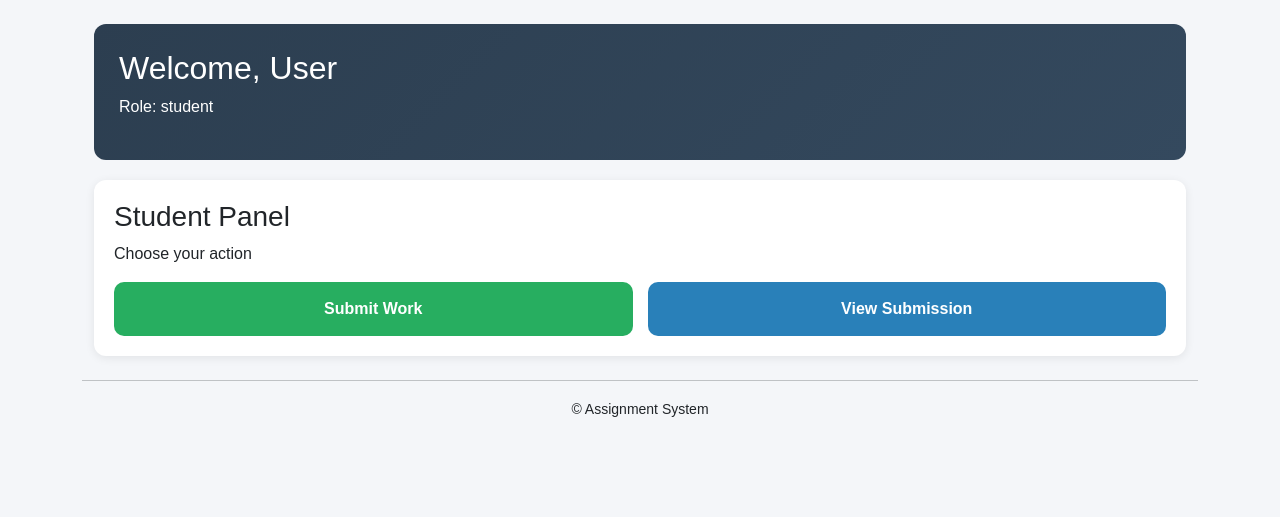
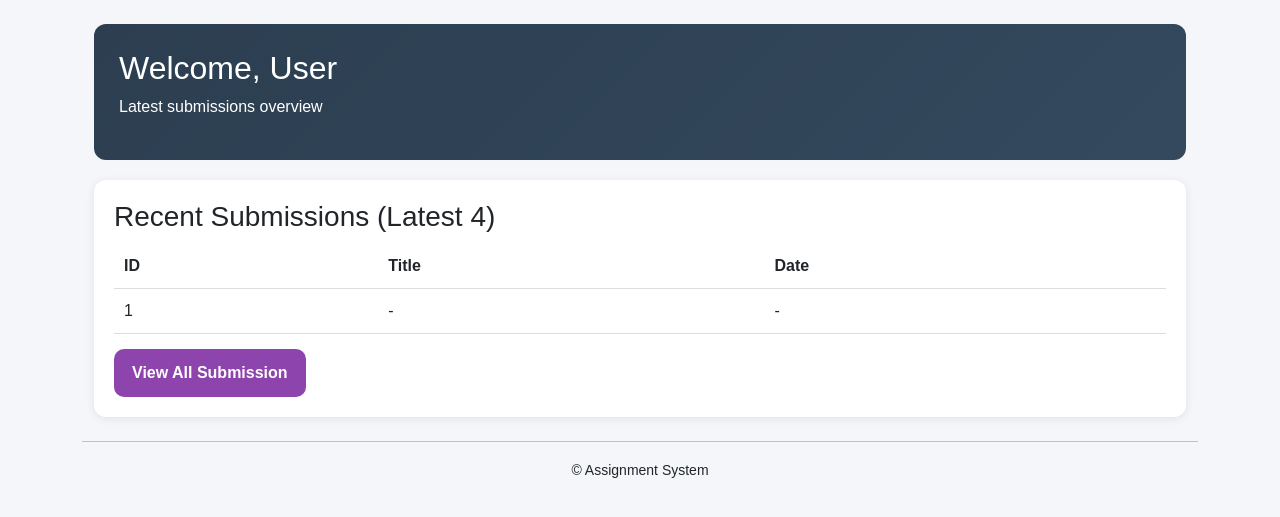
Before and after one commit to Ainaa06K/Mini-Project-2, a PHP site: page /dashboard.php in a window 1280 px wide. Shown: the part 56-573 px from the top of the page. Run offline with PHP 8.4, Linux system fonts and the light colour scheme; tables that the repository leaves empty hold one stand-in row (values such as "Sample post").

Commit message:
Update dashboard.php

```diff
--- a/dashboard.php
+++ b/dashboard.php
@@ -3,7 +3,11 @@ include 'config.php';
 include 'header.php';
 
 $name = $_SESSION['name'] ?? 'User';
-$role = $_SESSION['role'] ?? 'student';
+$user_id = $_SESSION['user_id'] ?? 0;
+
+/* GET LATEST 4 SUBMISSIONS */
+$sql = "SELECT * FROM submissions ORDER BY id DESC LIMIT 4";
+$result = $conn->query($sql);
 ?>
 
 <style>
@@ -28,32 +32,36 @@ body {
     margin-bottom: 20px;
 }
 
-.btn-box {
-    display: flex;
-    gap: 15px;
-    flex-wrap: wrap;
-}
-
 .action-btn {
-    flex: 1;
-    padding: 15px;
+    display: inline-block;
+    padding: 12px 18px;
     border-radius: 10px;
     text-align: center;
     text-decoration: none;
     color: white;
     font-weight: bold;
+    margin-top: 15px;
 }
 
-.submit-btn {
-    background: #27ae60;
+.more-btn {
+    background: #8e44ad;
 }
 
-.view-btn {
-    background: #2980b9;
+.more-btn:hover {
+    background: #6d2c91;
+    color: white;
 }
 
-.admin-btn {
-    background: #f39c12;
+/* table */
+table {
+    width: 100%;
+    border-collapse: collapse;
+    margin-top: 10px;
+}
+
+th, td {
+    padding: 10px;
+    border-bottom: 1px solid #ddd;
 }
 </style>
 
@@ -62,46 +70,34 @@ body {
     <!-- WELCOME -->
     <div class="welcome-box">
         <h2>Welcome, <?= htmlspecialchars($name) ?></h2>
-        <p>Role: <?= htmlspecialchars($role) ?></p>
+        <p>Latest submissions overview</p>
     </div>
 
-    <!-- ADMIN DASHBOARD -->
-    <?php if($role == 'admin'): ?>
+    <!-- LATEST SUBMISSIONS -->
+    <div class="card-box">
+        <h3>Recent Submissions (Latest 4)</h3>
 
-        <div class="card-box">
-            <h3>Admin Panel</h3>
-            <p>Manage system below</p>
+        <table>
+            <tr>
+                <th>ID</th>
+                <th>Title</th>
+                <th>Date</th>
+            </tr>
 
-            <div class="btn-box">
-                <a href="create_assignment.php" class="action-btn admin-btn">
-                    Create Assignment
-                </a>
+            <?php while($row = $result->fetch_assoc()): ?>
+            <tr>
+                <td><?= $row['id'] ?></td>
+                <td><?= htmlspecialchars($row['title'] ?? '-') ?></td>
+                <td><?= $row['created_at'] ?? '-' ?></td>
+            </tr>
+            <?php endwhile; ?>
+        </table>
 
-                <a href="view_submission.php" class="action-btn view-btn">
-                    View Submission
-                </a>
-            </div>
-        </div>
-
-    <!-- STUDENT DASHBOARD -->
-    <?php else: ?>
-
-        <div class="card-box">
-            <h3>Student Panel</h3>
-            <p>Choose your action</p>
-
-            <div class="btn-box">
-                <a href="submit_assignment.php" class="action-btn submit-btn">
-                    Submit Work
-                </a>
-
-                <a href="view_submission.php" class="action-btn view-btn">
-                    View Submission
-                </a>
-            </div>
-        </div>
-
-    <?php endif; ?>
+        <!-- VIEW ALL BUTTON -->
+        <a href="view_submission.php" class="action-btn more-btn">
+            View All Submission
+        </a>
+    </div>
 
 </div>
 
```
